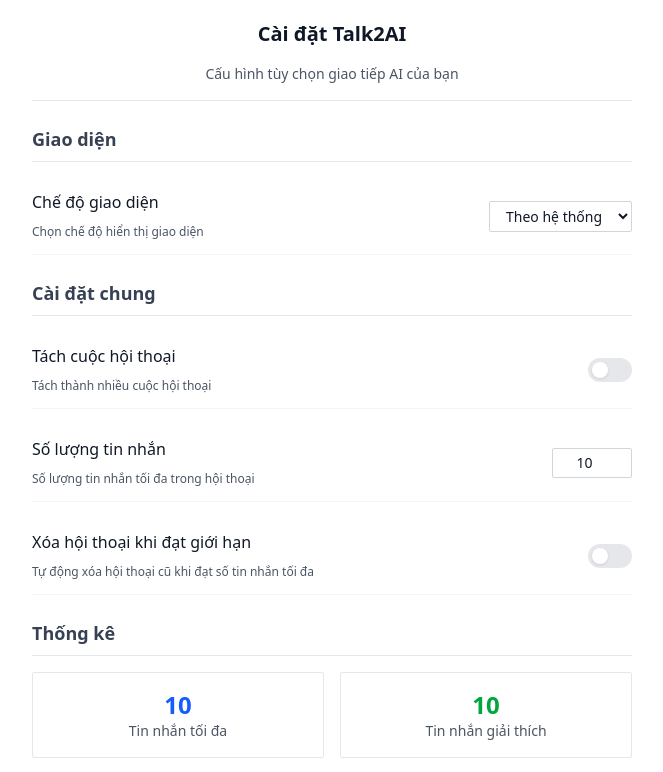
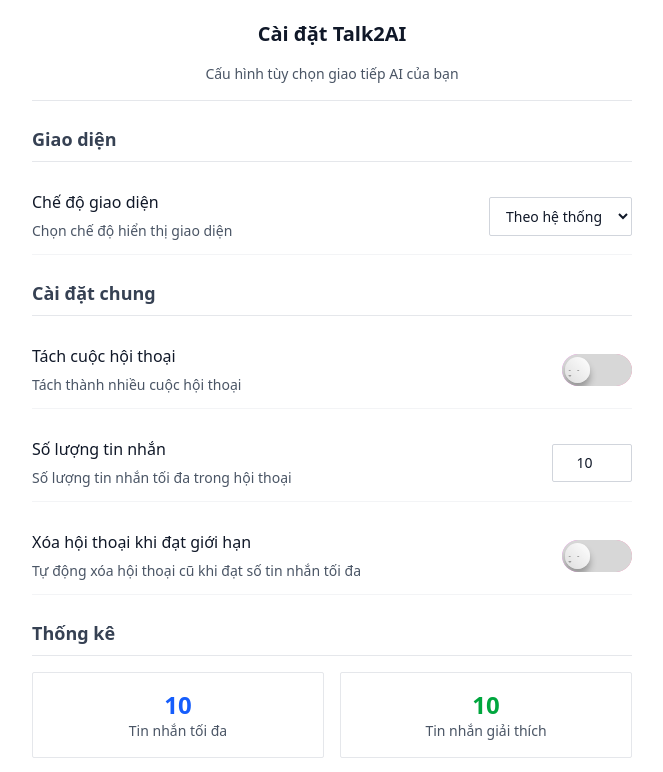
Before and after one commit to longlevan9x/Talk2AI, a React app: page / in a window 1280 px wide. Shown: the top 772 px of the page, without its empty margins (308-971 px from the left). Built offline with nearby package versions, Linux system fonts and the light colour scheme; the HTML template or start-up script is replaced by a standard one.

Commit message:
Update UI page setting

```diff
--- a/src/common/components/settings.tsx
+++ b/src/common/components/settings.tsx
@@ -174,13 +174,13 @@
                     <div className="space-y-4">
                         <div className="flex items-center justify-between py-3 border-b border-gray-100 dark:border-gray-700">
                             <div className="flex-1 mr-4">
-                                <label className="block font-medium text-gray-900 dark:text-gray-200 mb-1">Chế độ giao diện</label>
-                                <span className="text-xs text-gray-600 dark:text-gray-400">Chọn chế độ hiển thị giao diện</span>
+                                <label className="text-base block font-medium text-gray-900 dark:text-gray-200 mb-1">Chế độ giao diện</label>
+                                <span className="text-sm text-gray-600 dark:text-gray-400">Chọn chế độ hiển thị giao diện</span>
                             </div>
                             <select
                                 value={tempSettings.theme}
                                 onChange={(e) => handleStringChange('theme', e.target.value)}
-                                className="px-3 py-1 border border-gray-300 dark:border-gray-600 rounded-xs text-sm focus:outline-none focus:ring-2 focus:ring-blue-500 focus:border-transparent bg-white dark:bg-gray-700 text-gray-900 dark:text-gray-200"
+                                className="px-3 py-2 border border-gray-300 dark:border-gray-600 rounded-xs text-sm focus:outline-none focus:ring-2 focus:ring-blue-500 focus:border-transparent bg-white dark:bg-gray-700 text-gray-900 dark:text-gray-200"
                             >
                                 <option value="light">Sáng</option>
                                 <option value="dark">Tối</option>
@@ -199,10 +199,10 @@
                     <div className="space-y-4">
                         <div className="flex items-center justify-between py-3 border-b border-gray-100 dark:border-gray-700">
                             <div className="flex-1 mr-4">
-                                <label className="block font-medium text-gray-900 dark:text-gray-200 mb-1">Tách cuộc hội thoại</label>
-                                <span className="text-xs text-gray-600 dark:text-gray-400">Tách thành nhiều cuộc hội thoại</span>
+                                <label className="text-base block font-medium text-gray-900 dark:text-gray-200 mb-1">Tách cuộc hội thoại</label>
+                                <span className="text-sm text-gray-600 dark:text-gray-400">Tách thành nhiều cuộc hội thoại</span>
                             </div>
-                            <label className="toggle-switch">
+                            <label className="toggle-switch toggle-switch-lg">
                                 <input
                                     type="checkbox"
                                     checked={tempSettings.splitConversation}
@@ -216,8 +216,8 @@
                             <>
                                 <div className="flex items-center justify-between py-3 border-b border-gray-100 dark:border-gray-700">
                                     <div className="flex-1 mr-4">
-                                        <label className="block font-medium text-gray-900 dark:text-gray-200 mb-1">Số lượng tin nhắn</label>
-                                        <span className="text-xs text-gray-600 dark:text-gray-400">Số lượng tin nhắn tối đa trong hội thoại</span>
+                                        <label className="text-base block font-medium text-gray-900 dark:text-gray-200 mb-1">Số lượng tin nhắn</label>
+                                        <span className="text-sm text-gray-600 dark:text-gray-400">Số lượng tin nhắn tối đa trong hội thoại</span>
                                     </div>
                                     <input
                                         type="number"
@@ -225,16 +225,16 @@
                                         max="100"
                                         value={tempSettings.messageCount}
                                         onChange={(e) => handleNumberChange('messageCount', parseInt(e.target.value) || 1)}
-                                        className="w-20 px-3 py-1 border border-gray-300 dark:border-gray-600 rounded-xs text-sm text-center focus:outline-none focus:ring-2 focus:ring-blue-500 focus:border-transparent bg-white dark:bg-gray-700 text-gray-900 dark:text-gray-200"
+                                        className="w-20 px-3 py-2 border border-gray-300 dark:border-gray-600 rounded-xs text-sm text-center focus:outline-none focus:ring-2 focus:ring-blue-500 focus:border-transparent bg-white dark:bg-gray-700 text-gray-900 dark:text-gray-200"
                                     />
                                 </div>
 
                                 <div className="flex items-center justify-between py-3 border-b border-gray-100 dark:border-gray-700">
                                     <div className="flex-1 mr-4">
-                                        <label className="block font-medium text-gray-900 dark:text-gray-200 mb-1">Xóa hội thoại khi đạt giới hạn</label>
-                                        <span className="text-xs text-gray-600 dark:text-gray-400">Tự động xóa hội thoại cũ khi đạt số tin nhắn tối đa</span>
+                                        <label className="text-base block font-medium text-gray-900 dark:text-gray-200 mb-1">Xóa hội thoại khi đạt giới hạn</label>
+                                        <span className="text-sm text-gray-600 dark:text-gray-400">Tự động xóa hội thoại cũ khi đạt số tin nhắn tối đa</span>
                                     </div>
-                                    <label className="toggle-switch">
+                                    <label className="toggle-switch toggle-switch-lg">
                                         <input
                                             type="checkbox"
                                             checked={tempSettings.deleteConversation}
@@ -259,8 +259,8 @@
                                 <div className="space-y-4">
                                     <div className="flex items-center justify-between py-3 border-b border-gray-100 dark:border-gray-700">
                                         <div className="flex-1 mr-4">
-                                            <label className="block font-medium text-gray-900 dark:text-gray-200 mb-1">Số tin nhắn</label>
-                                            <span className="text-xs text-gray-600 dark:text-gray-400">Số lượng tin nhắn tối đa trong hội thoại</span>
+                                            <label className="text-base block font-medium text-gray-900 dark:text-gray-200 mb-1">Số tin nhắn</label>
+                                            <span className="text-sm text-gray-600 dark:text-gray-400">Số lượng tin nhắn tối đa trong hội thoại</span>
                                         </div>
                                         <input
                                             type="number"
@@ -268,16 +268,16 @@
                                             max="50"
                                             value={tempSettings.explainMessageCount}
                                             onChange={(e) => handleNumberChange('explainMessageCount', parseInt(e.target.value) || 1)}
-                                            className="w-20 px-3 py-1 border border-gray-300 dark:border-gray-600 rounded-xs text-sm text-center focus:outline-none focus:ring-2 focus:ring-blue-500 focus:border-transparent bg-white dark:bg-gray-700 text-gray-900 dark:text-gray-200"
+                                            className="w-20 px-3 py-2 border border-gray-300 dark:border-gray-600 rounded-xs text-sm text-center focus:outline-none focus:ring-2 focus:ring-blue-500 focus:border-transparent bg-white dark:bg-gray-700 text-gray-900 dark:text-gray-200"
                                         />
                                     </div>
 
                                     <div className="flex items-center justify-between py-3 border-b border-gray-100 dark:border-gray-700">
                                         <div className="flex-1 mr-4">
-                                            <label className="block font-medium text-gray-900 dark:text-gray-200 mb-1">Xóa hội thoại khi đạt giới hạn</label>
-                                            <span className="text-xs text-gray-600 dark:text-gray-400">Tự động xóa hội thoại cũ khi đạt số tin nhắn tối đa</span>
+                                            <label className="text-base block font-medium text-gray-900 dark:text-gray-200 mb-1">Xóa hội thoại khi đạt giới hạn</label>
+                                            <span className="text-sm text-gray-600 dark:text-gray-400">Tự động xóa hội thoại cũ khi đạt số tin nhắn tối đa</span>
                                         </div>
-                                        <label className="toggle-switch">
+                                        <label className="toggle-switch toggle-switch-lg">
                                             <input
                                                 type="checkbox"
                                                 checked={tempSettings.deleteExplainConversation}
@@ -297,8 +297,8 @@
                                 <div className="space-y-4">
                                     <div className="flex items-center justify-between py-3 border-b border-gray-100 dark:border-gray-700">
                                         <div className="flex-1 mr-4">
-                                            <label className="block font-medium text-gray-900 dark:text-gray-200 mb-1">Số tin nhắn</label>
-                                            <span className="text-xs text-gray-600 dark:text-gray-400">Số lượng tin nhắn tối đa trong hội thoại</span>
+                                            <label className="text-base block font-medium text-gray-900 dark:text-gray-200 mb-1">Số tin nhắn</label>
+                                            <span className="text-sm text-gray-600 dark:text-gray-400">Số lượng tin nhắn tối đa trong hội thoại</span>
                                         </div>
                                         <input
                                             type="number"
@@ -306,16 +306,16 @@
                                             max="50"
                                             value={tempSettings.translateMessageCount}
                                             onChange={(e) => handleNumberChange('translateMessageCount', parseInt(e.target.value) || 1)}
-                                            className="w-20 px-3 py-1 border border-gray-300 dark:border-gray-600 rounded-xs text-sm text-center focus:outline-none focus:ring-2 focus:ring-blue-500 focus:border-transparent bg-white dark:bg-gray-700 text-gray-900 dark:text-gray-200"
+                                            className="w-20 px-3 py-2 border border-gray-300 dark:border-gray-600 rounded-xs text-sm text-center focus:outline-none focus:ring-2 focus:ring-blue-500 focus:border-transparent bg-white dark:bg-gray-700 text-gray-900 dark:text-gray-200"
                                         />
                                     </div>
 
                                     <div className="flex items-center justify-between py-3 border-b border-gray-100 dark:border-gray-700">
                                         <div className="flex-1 mr-4">
-                                            <label className="block font-medium text-gray-900 dark:text-gray-200 mb-1">Xóa hội thoại khi đạt giới hạn</label>
-                                            <span className="text-xs text-gray-600 dark:text-gray-400">Tự động xóa hội thoại cũ khi đạt số tin nhắn tối đa</span>
+                                            <label className="text-base block font-medium text-gray-900 dark:text-gray-200 mb-1">Xóa hội thoại khi đạt giới hạn</label>
+                                            <span className="text-sm text-gray-600 dark:text-gray-400">Tự động xóa hội thoại cũ khi đạt số tin nhắn tối đa</span>
                                         </div>
-                                        <label className="toggle-switch">
+                                        <label className="toggle-switch toggle-switch-lg">
                                             <input
                                                 type="checkbox"
                                                 checked={tempSettings.deleteTranConversation}
--- a/src/styles.scss
+++ b/src/styles.scss
@@ -1,154 +1,149 @@
 @use "tailwindcss";
 @custom-variant dark (&:where(.dark, .dark *));
 
-// Variables
-$toggle-height: 1.5rem;
-$toggle-width: 2.75rem;
-$toggle-circle-size: 1rem;
-$toggle-transition: all 0.3s ease;
+// Toggle Switch Component với hiệu ứng đẹp từ Uiverse.io
+.toggle-switch {
+  --size: 24px; // Kích thước cơ bản, có thể điều chỉnh
+  position: relative;
+  background: linear-gradient(90deg, #f19af3, #f099b5);
+  line-height: 0;
+  perspective: 400px;
+  font-size: var(--size);
+  display: inline-block;
+  border-radius: var(--size);
+  border: 0;
+  transition: .35s ease-in-out;
+  box-sizing: border-box;
+  cursor: pointer;
+  width: calc(2.2 * var(--size));
+  height: var(--size);
+  overflow: hidden;
 
-$color-gray: #9ca3af;
-$color-gray-hover: #6b7280;
-$color-green: #10b981;
-$color-green-hover: #059669;
-$color-white: #ffffff;
-$color-blue: #3b82f6;
-
-// Mixins
-@mixin gradient($left-color, $right-color) {
-  background: linear-gradient(to right, $left-color 50%, $right-color 50%);
-}
-
-@mixin toggle-circle {
-  position: absolute;
-  left: 0.25rem;
-  top: 0.25rem;
-  height: $toggle-circle-size;
-  width: $toggle-circle-size;
-  border-radius: 50%;
-  background-color: $color-white;
-  transition: $toggle-transition;
-  box-shadow: 0 1px 3px rgba(0, 0, 0, 0.1);
-}
-
-@mixin toggle-slider {
-  position: absolute;
-  height: $toggle-height;
-  width: $toggle-width;
-  border-radius: 9999px;
-  transition: $toggle-transition;
-}
-
-// Toggle Switch Component
-.toggle-switch {
-  @apply relative inline-flex items-center rounded-full transition-colors;
-  @apply focus:outline-none focus:ring-2 focus:ring-blue-500 focus:ring-offset-2;
-  cursor: pointer;
-  height: $toggle-height;
-  width: $toggle-width;
-
-  input {
-    @apply sr-only;
+  input[type="checkbox"],
+  .slider,
+  .slider::before,
+  .slider::after {
+    appearance: none;
+    display: inline-block;
+    border-radius: var(--size);
+    border: 0;
+    transition: .35s ease-in-out;
+    box-sizing: border-box;
+    cursor: pointer;
   }
 
   .slider {
-    @include toggle-slider;
-    @apply bg-gray-200 dark:bg-gray-600;
+    width: calc(2.2 * var(--size));
+    height: var(--size);
+    background: #d7d7d7;
+    overflow: hidden;
+    position: relative;
   }
 
-  .slider::before {
-    @include toggle-circle;
-    content: '';
+  input[type="checkbox"] {
+    position: absolute;
+    z-index: 1;
+    width: calc(.8 * var(--size));
+    height: calc(.8 * var(--size));
+    top: calc(.1 * var(--size));
+    left: calc(.1 * var(--size));
+    background: linear-gradient(45deg, #dedede, #ffffff);
+    box-shadow: 0 6px 7px rgba(0, 0, 0, 0.3);
+    outline: none;
+    margin: 0;
+    border-radius: 50%;
   }
 
-  // OFF state
-  input:not(:checked) + .slider {
-    @apply bg-gray-200 dark:bg-gray-600;
-
-    &::before {
-      transform: translateX(0);
-    }
+  input[type="checkbox"]:checked {
+    left: calc(1.3 * var(--size));
   }
 
-  // ON state
-  input:checked + .slider {
-    @apply bg-green-500;
-
-    &::before {
-      transform: translateX(1.25rem);
-      content: '✓';
-      display: flex;
-      align-items: center;
-      justify-content: center;
-      color: $color-green;
-      font-weight: bold;
-      font-size: 0.75rem;
-    }
+  input[type="checkbox"]:checked+.slider {
+    background: transparent;
   }
 
-  // Hover effects
-  &:hover {
+  .slider::before,
+  .slider::after {
+    content: "· ·";
+    position: absolute;
+    overflow: hidden;
+    left: calc(.15 * var(--size));
+    top: calc(.5 * var(--size));
+    height: var(--size);
+    letter-spacing: calc(-0.04 * var(--size));
+    color: #9b9b9b;
+    font-family: "Times New Roman", serif;
+    z-index: 2;
+    font-size: calc(.6 * var(--size));
+    border-radius: 0;
+    transform-origin: 0 0 calc(-0.5 * var(--size));
+    backface-visibility: hidden;
+  }
+
+  .slider::after {
+    content: "●";
+    top: calc(.65 * var(--size));
+    left: calc(.2 * var(--size));
+    height: calc(.1 * var(--size));
+    width: calc(.35 * var(--size));
+    font-size: calc(.2 * var(--size));
+    transform-origin: 0 0 calc(-0.4 * var(--size));
+  }
+
+  input[type="checkbox"]:checked+.slider::before,
+  input[type="checkbox"]:checked+.slider::after {
+    left: calc(1.55 * var(--size));
+    top: calc(.4 * var(--size));
+    line-height: calc(.1 * var(--size));
+    transform: rotateY(360deg);
+  }
+
+  input[type="checkbox"]:checked+.slider::after {
+    height: calc(.16 * var(--size));
+    top: calc(.55 * var(--size));
+    left: calc(1.6 * var(--size));
+    font-size: calc(.6 * var(--size));
+    line-height: 0;
+  }
+
+  // Dark mode support
+  &.dark-mode {
     .slider {
-      @apply bg-gray-300 dark:bg-gray-500;
+      background: #4b5563;
     }
 
-    input:checked + .slider {
-      @apply bg-green-600;
+    .slider::before,
+    .slider::after {
+      color: #9ca3af;
     }
   }
 
   // Disabled state
   &.disabled {
-    opacity: 0.5;
     cursor: not-allowed;
+    opacity: 0.6;
 
-    &:hover {
-      .slider {
-        @apply bg-gray-200 dark:bg-gray-600;
-      }
+    .slider {
+      background: #e5e7eb;
+    }
 
-      input:checked + .slider {
-        @apply bg-green-500;
-      }
+    input[type="checkbox"] {
+      background: linear-gradient(45deg, #f3f4f6, #ffffff);
     }
   }
 }
 
-// Additional utility classes
+// Size variants
 .toggle-switch-sm {
-  height: 1rem;
-  width: 1.75rem;
-
-  .slider {
-    height: 1rem;
-    width: 1.75rem;
-  }
-
-  .slider::before {
-    height: 0.75rem;
-    width: 0.75rem;
-  }
-
-  input:checked + .slider::before {
-    transform: translateX(0.75rem);
-  }
+  --size: 16px;
 }
 
 .toggle-switch-lg {
-  height: 2rem;
-  width: 3.5rem;
+  --size: 32px;
+}
 
-  .slider {
-    height: 2rem;
-    width: 3.5rem;
-  }
+.toggle-switch-xl {
+  --size: 40px;
+}
 
-  .slider::before {
-    height: 1.5rem;
-    width: 1.5rem;
-  }
-
-  input:checked + .slider::before {
-    transform: translateX(1.5rem);
-  }
-}
+// Additional utility classes
```
